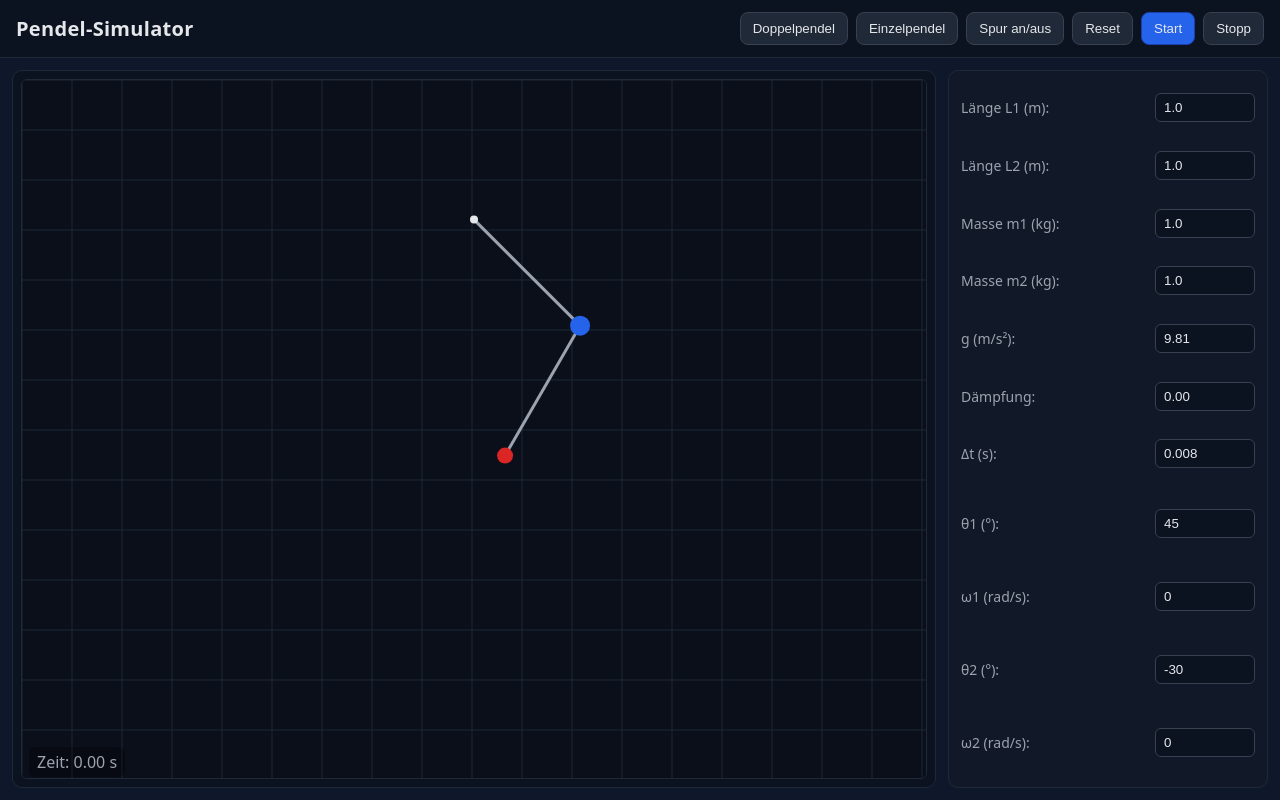
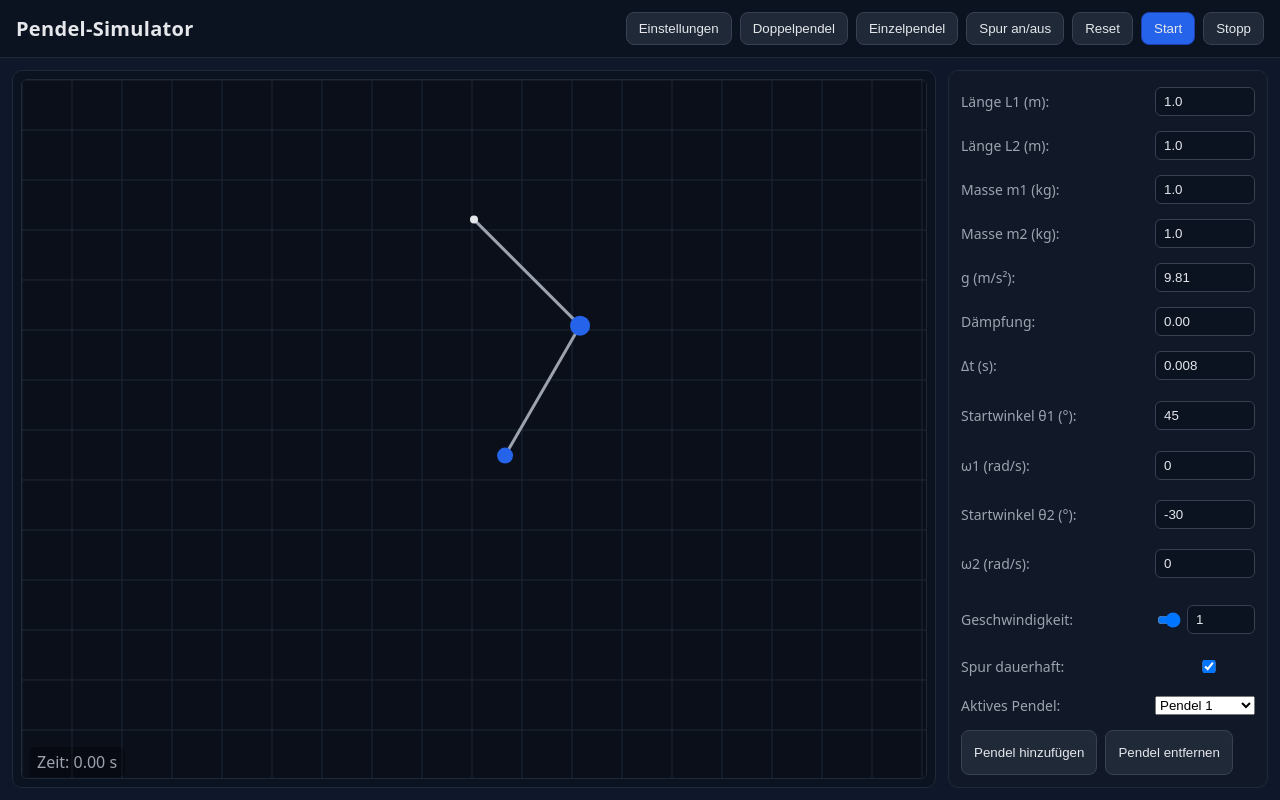
Before and after one commit to moin7111/Pendel-Simulation, a Flask app: page / in a window 1280 px wide. Run offline with Flask 3, Linux system fonts and the light colour scheme.

Commit message:
UI: collapsible settings panel, speed control; Sim: persistent trails and two-pendulum support with colored trails; inputs for precise start angles; both pendulums start/stop together

```diff
--- a/static/sim.js
+++ b/static/sim.js
@@ -1,6 +1,10 @@
 // Lightweight port of the Pendulum physics to JS with RK4 integration
 
 function clamp(value, min, max) { return Math.max(min, Math.min(max, value)); }
+
+function toRad(deg) { return deg * Math.PI / 180; }
+
+function circle(ctx, x, y, r) { ctx.beginPath(); ctx.arc(x, y, r, 0, Math.PI * 2); ctx.fill(); }
 
 const Physics = {
   singleDerivatives: (state, p) => {
@@ -59,21 +63,47 @@ const Physics = {
   }
 };
 
+function makeSystem(id, baseColor) {
+  return {
+    id,
+    state: [toRad(45), 0, toRad(-30), 0],
+    initialAngles: [toRad(45), toRad(-30)],
+    trail: [],
+    color: {
+      bob1: baseColor,
+      bob2: baseColor,
+      trailRgb: baseColor.startsWith('#') ? hexToRgb(baseColor) : { r: 51, g: 102, b: 204 }
+    }
+  };
+}
+
+function hexToRgb(hex) {
+  const v = hex.replace('#', '');
+  const bigint = parseInt(v.length === 3 ? v.split('').map(c => c + c).join('') : v, 16);
+  const r = (bigint >> 16) & 255;
+  const g = (bigint >> 8) & 255;
+  const b = bigint & 255;
+  return { r, g, b };
+}
+
 class PendulumSim {
   constructor(canvas) {
     this.canvas = canvas;
     this.ctx = canvas.getContext('2d');
-    this.state = [toRad(45), 0, toRad(-30), 0];
     this.params = { m1: 1.0, m2: 1.0, l1: 1.0, l2: 1.0, g: 9.81, damping: 0.0 };
     this.scale = 150; // px per meter
     this.mode = 'double';
-    this.trail = [];
     this.trailEnabled = true;
+    this.persistTrail = true; // trails remain until reset
     this.maxTrail = 200;
     this.running = false;
     this.time = 0;
     this.dt = 0.008;
+    this.speedFactor = 1.0;
     this.lastTs = 0;
+    this.systems = [makeSystem(0, '#2563EB')];
+    this.activeSystemIndex = 0;
+    this._lastGeom = {};
     this._bindInputs();
     this._draw();
   }
@@ -87,16 +117,71 @@ class PendulumSim {
     byId('g').addEventListener('input', setParam('g', parseFloat));
     byId('damping').addEventListener('input', setParam('damping', parseFloat));
     byId('dt').addEventListener('input', (e) => { this.dt = clamp(parseFloat(e.target.value) || 0.008, 0.001, 0.05); });
-    byId('th1').addEventListener('input', (e) => { this.state[0] = toRad(parseFloat(e.target.value) || 0); this.state[1] = 0; this._draw(); });
-    byId('w1').addEventListener('input', (e) => { this.state[1] = parseFloat(e.target.value) || 0; this._draw(); });
-    byId('th2').addEventListener('input', (e) => { this.state[2] = toRad(parseFloat(e.target.value) || 0); this.state[3] = 0; this._draw(); });
-    byId('w2').addEventListener('input', (e) => { this.state[3] = parseFloat(e.target.value) || 0; this._draw(); });
+
+    // angles/velocities apply to active pendulum
+    byId('th1').addEventListener('input', (e) => {
+      const sys = this.systems[this.activeSystemIndex];
+      sys.state[0] = toRad(parseFloat(e.target.value) || 0); sys.state[1] = 0; sys.initialAngles[0] = sys.state[0]; this._draw();
+    });
+    byId('w1').addEventListener('input', (e) => { const sys = this.systems[this.activeSystemIndex]; sys.state[1] = parseFloat(e.target.value) || 0; this._draw(); });
+    byId('th2').addEventListener('input', (e) => {
+      const sys = this.systems[this.activeSystemIndex];
+      sys.state[2] = toRad(parseFloat(e.target.value) || 0); sys.state[3] = 0; sys.initialAngles[1] = sys.state[2]; this._draw();
+    });
+    byId('w2').addEventListener('input', (e) => { const sys = this.systems[this.activeSystemIndex]; sys.state[3] = parseFloat(e.target.value) || 0; this._draw(); });
+
+    // modes apply globally
     byId('modeDouble').addEventListener('click', () => { this.mode = 'double'; this._draw(); });
     byId('modeSingle').addEventListener('click', () => { this.mode = 'single'; this._draw(); });
-    byId('toggleTrail').addEventListener('click', () => { this.trailEnabled = !this.trailEnabled; if (!this.trailEnabled) this.trail = []; });
+
+    // trails
+    byId('toggleTrail').addEventListener('click', () => { this.trailEnabled = !this.trailEnabled; /* do not clear to keep persistent until reset */ this._draw(); });
+    const persistEl = byId('persistTrail'); if (persistEl) { persistEl.addEventListener('change', (e) => { this.persistTrail = !!e.target.checked; }); }
+
+    // speed factor
+    const speedSlider = byId('speedFactor');
+    const speedNum = byId('speedFactorNum');
+    const syncSpeed = (val) => { const v = clamp(parseFloat(val) || 1, 0.1, 10); this.speedFactor = v; speedSlider.value = String(v); speedNum.value = String(v); };
+    if (speedSlider) speedSlider.addEventListener('input', (e) => syncSpeed(e.target.value));
+    if (speedNum) speedNum.addEventListener('input', (e) => syncSpeed(e.target.value));
+
+    // active pendulum selector
+    const activeSel = byId('activePendulum');
+    if (activeSel) activeSel.addEventListener('change', (e) => { this.activeSystemIndex = parseInt(e.target.value, 10) || 0; this._draw(); });
+
+    // add/remove pendulum
+    const addBtn = byId('addPendulum');
+    if (addBtn) addBtn.addEventListener('click', () => {
+      if (this.systems.length >= 2) return;
+      const sys = makeSystem(1, '#F59E0B');
+      // copy current inputs as starting values
+      const th1 = toRad(parseFloat(document.getElementById('th1').value) || 45);
+      const th2 = toRad(parseFloat(document.getElementById('th2').value) || -30);
+      sys.state = [th1, 0, th2, 0];
+      sys.initialAngles = [th1, th2];
+      this.systems.push(sys);
+      if (activeSel) { activeSel.value = '1'; this.activeSystemIndex = 1; }
+      this._draw();
+    });
+    const removeBtn = byId('removePendulum');
+    if (removeBtn) removeBtn.addEventListener('click', () => {
+      if (this.systems.length <= 1) return;
+      this.systems = [this.systems[0]];
+      if (activeSel) { activeSel.value = '0'; this.activeSystemIndex = 0; }
+      this._draw();
+    });
+
+    // collapse controls
+    const toggleControls = byId('toggleControls');
+    if (toggleControls) toggleControls.addEventListener('click', () => {
+      const aside = document.querySelector('.controls');
+      if (aside) aside.classList.toggle('collapsed');
+    });
+
     byId('startBtn').addEventListener('click', () => this.start());
     byId('stopBtn').addEventListener('click', () => this.stop());
     byId('resetBtn').addEventListener('click', () => this.reset());
+
     this.canvas.addEventListener('mousedown', (e) => this._onPointerDown(e));
     this.canvas.addEventListener('mousemove', (e) => this._onPointerMove(e));
     window.addEventListener('mouseup', () => this._onPointerUp());
@@ -115,7 +200,7 @@ class PendulumSim {
       const elapsed = (ts - this.lastTs) / 1000;
       this.lastTs = ts;
       // integrate in fixed dt steps for stability
-      let acc = elapsed;
+      let acc = elapsed * this.speedFactor;
       const stepsMax = 100;
       let steps = 0;
       while (acc > 1e-6 && steps < stepsMax) {
@@ -129,17 +214,20 @@ class PendulumSim {
   }
   stop() { this.running = false; }
   reset() {
-    this.trail = [];
+    // clear trails
+    this.systems.forEach((sys) => { sys.trail = []; sys.state = [sys.initialAngles[0], 0, sys.initialAngles[1], 0]; });
     this.time = 0;
-    this.state = [toRad(45), 0, toRad(-30), 0];
     this._draw();
   }
   _step(dt) {
     const deriv = this.mode === 'double' ? Physics.doubleDerivatives : Physics.singleDerivatives;
-    const state = this.mode === 'double' ? this.state : this.state.slice(0,2);
-    const next = Physics.rk4Step(state, dt, this.params, deriv);
-    if (this.mode === 'double') this.state = next; else this.state = [next[0], next[1], this.state[2], this.state[3]];
-    this.state = Physics.normalizeAngles(this.state);
+    for (let i = 0; i < this.systems.length; i++) {
+      const sys = this.systems[i];
+      const stateLocal = this.mode === 'double' ? sys.state : sys.state.slice(0, 2);
+      const next = Physics.rk4Step(stateLocal, dt, this.params, deriv);
+      if (this.mode === 'double') sys.state = next; else sys.state = [next[0], next[1], sys.state[2], sys.state[3]];
+      sys.state = Physics.normalizeAngles(sys.state);
+    }
     this.time += dt;
     this._draw();
   }
@@ -163,50 +251,54 @@ class PendulumSim {
     // origin and geometry
     const originX = w / 2; const originY = h * 0.2;
     const l1 = this.params.l1 * this.scale; const l2 = this.params.l2 * this.scale;
+    this._lastGeom = {};
+    for (let i = 0; i < this.systems.length; i++) {
+      const sys = this.systems[i];
       let x1, y1, x2, y2;
       if (this.mode === 'double') {
-      const [th1, , th2] = this.state;
+        const [th1, , th2] = sys.state;
         x1 = originX + l1 * Math.sin(th1);
         y1 = originY + l1 * Math.cos(th1);
         x2 = x1 + l2 * Math.sin(th2);
         y2 = y1 + l2 * Math.cos(th2);
       } else {
-      const [th1] = this.state;
+        const [th1] = sys.state;
         x1 = originX + l1 * Math.sin(th1);
         y1 = originY + l1 * Math.cos(th1);
         x2 = x1; y2 = y1;
       }
-    // trail
+      this._lastGeom[sys.id] = { originX, originY, x1, y1, l1, l2, x2, y2 };
+
+      // trail per system
       if (this.trailEnabled) {
-      this.trail.push([x2, y2]);
-      if (this.trail.length > this.maxTrail) this.trail.shift();
-      for (let i = 1; i < this.trail.length; i++) {
-        const alpha = 0.3 + 0.7 * (i / this.trail.length);
-        ctx.strokeStyle = `rgba(51,102,204,${alpha.toFixed(3)})`;
+        sys.trail.push([x2, y2]);
+        if (!this.persistTrail && sys.trail.length > this.maxTrail) sys.trail.shift();
+        for (let t = 1; t < sys.trail.length; t++) {
+          const alpha = 0.25 + 0.75 * (t / sys.trail.length);
+          const { r, g, b } = sys.color.trailRgb;
+          ctx.strokeStyle = `rgba(${r},${g},${b},${alpha.toFixed(3)})`;
           ctx.lineWidth = 2;
           ctx.beginPath();
-        ctx.moveTo(this.trail[i-1][0], this.trail[i-1][1]);
-        ctx.lineTo(this.trail[i][0], this.trail[i][1]);
+          ctx.moveTo(sys.trail[t-1][0], sys.trail[t-1][1]);
+          ctx.lineTo(sys.trail[t][0], sys.trail[t][1]);
           ctx.stroke();
         }
-    } else {
-      this.trail = [];
       }
+
       // rods
       ctx.strokeStyle = '#9ca3af';
       ctx.lineWidth = 3;
       ctx.beginPath();
       ctx.moveTo(originX, originY); ctx.lineTo(x1, y1); ctx.stroke();
       if (this.mode === 'double') { ctx.beginPath(); ctx.moveTo(x1, y1); ctx.lineTo(x2, y2); ctx.stroke(); }
-    // bobs
-    ctx.fillStyle = '#2563EB';
-    circle(ctx, x1, y1, 10);
-    if (this.mode === 'double') { ctx.fillStyle = '#DC2626'; circle(ctx, x2, y2, 8); }
+      // bobs colored by system
+      ctx.fillStyle = sys.color.bob1; circle(ctx, x1, y1, 10);
+      if (this.mode === 'double') { ctx.fillStyle = sys.color.bob2; circle(ctx, x2, y2, 8); }
+    }
     // origin
     ctx.fillStyle = '#e5e7eb'; circle(ctx, originX, originY, 4);
     // time
     document.getElementById('timeValue').textContent = this.time.toFixed(2);
-    this._lastGeom = { originX, originY, x1, y1, l1, l2 };
   }
   _onPointerDown(e) {
     this._dragging = this._hitTest(e);
@@ -216,20 +308,26 @@ class PendulumSim {
     const rect = this.canvas.getBoundingClientRect();
     const px = (e.clientX - rect.left);
     const py = (e.clientY - rect.top);
-    const { originX, originY, x1, y1, l1 } = this._lastGeom || {};
-    if (!originX) return;
+    const { sysId, part } = this._dragging;
+    const geom = this._lastGeom[sysId] || {};
+    const { originX, originY, l1 } = geom;
+    if (originX == null) return;
     const angleFrom = (ox, oy, tx, ty) => Math.atan2(tx - ox, ty - oy);
-    if (this._dragging === 'bob1') {
+    const sys = this.systems.find(s => s.id === sysId);
+    if (!sys) return;
+    if (part === 'bob1') {
       const th1 = angleFrom(originX, originY, px, py);
-      this.state[0] = th1; this.state[1] = 0;
-    } else if (this._dragging === 'bob2' && this.mode === 'double') {
-      const th1 = this.state[0];
+      sys.state[0] = th1; sys.state[1] = 0;
+      sys.initialAngles[0] = th1;
+    } else if (part === 'bob2' && this.mode === 'double') {
+      const th1 = sys.state[0];
       const nx1 = originX + l1 * Math.sin(th1);
-      const ny1 = originY + l1 * Math.cos(th1);
+      const ny1 = geom.originY + l1 * Math.cos(th1);
       const th2 = angleFrom(nx1, ny1, px, py);
-      this.state[2] = th2; this.state[3] = 0;
+      sys.state[2] = th2; sys.state[3] = 0;
+      sys.initialAngles[1] = th2;
     }
-    this.state = Physics.normalizeAngles(this.state);
+    sys.state = Physics.normalizeAngles(sys.state);
     this._draw();
   }
   _onPointerUp() { this._dragging = null; }
@@ -237,20 +335,22 @@ class PendulumSim {
     const rect = this.canvas.getBoundingClientRect();
     const px = (e.clientX - rect.left);
     const py = (e.clientY - rect.top);
-    const { x1, y1 } = this._lastGeom || {};
-    if (!x1) return null;
     const dist2 = (ax, ay, bx, by) => (ax-bx)*(ax-bx) + (ay-by)*(ay-by);
-    if (this.mode === 'double' && this.trail.length > 0) {
-      const [x2, y2] = this.trail[this.trail.length - 1];
-      if (dist2(px, py, x2, y2) < 20*20) return 'bob2';
-    }
-    if (dist2(px, py, x1, y1) < 20*20) return 'bob1';
-    return null;
+    let best = null; let bestD = Infinity;
+    for (let i = 0; i < this.systems.length; i++) {
+      const sys = this.systems[i];
+      const g = this._lastGeom[sys.id];
+      if (!g) continue;
+      const d1 = dist2(px, py, g.x1, g.y1);
+      if (d1 < bestD && d1 < 20*20) { bestD = d1; best = { sysId: sys.id, part: 'bob1' }; }
+      if (this.mode === 'double') {
+        const d2 = dist2(px, py, g.x2, g.y2);
+        if (d2 < bestD && d2 < 20*20) { bestD = d2; best = { sysId: sys.id, part: 'bob2' }; }
       }
     }
-
-function circle(ctx, x, y, r) { ctx.beginPath(); ctx.arc(x, y, r, 0, Math.PI * 2); ctx.fill(); }
-function toRad(deg) { return deg * Math.PI / 180; }
+    return best;
+  }
+}
 
 window.addEventListener('DOMContentLoaded', () => {
   const canvas = document.getElementById('pendulumCanvas');
--- a/static/styles.css
+++ b/static/styles.css
@@ -11,7 +11,10 @@ nav { display: flex; gap: 8px; flex-wrap: wrap; }
 .canvas-wrap { position: relative; background: #0b1220; border: 1px solid #1f2937; border-radius: 10px; padding: 8px; display: flex; align-items: center; justify-content: center; }
 canvas { background: #0a0f1a; width: 100%; height: 100%; max-height: 100%; border-radius: 6px; border: 1px solid #1f2937; }
 .time-display { position: absolute; left: 16px; bottom: 10px; color: var(--muted); background: rgba(0,0,0,.3); padding: 4px 8px; border-radius: 6px; font-variant-numeric: tabular-nums; }
-.controls { background: var(--panel); border: 1px solid #1f2937; border-radius: 10px; padding: 12px; display: grid; gap: 12px; overflow: auto; }
+.controls { background: var(--panel); border: 1px solid #1f2937; border-radius: 10px; padding: 12px; display: grid; gap: 12px; overflow: auto; transition: max-height .25s ease, padding .25s ease, border-color .25s ease; max-height: 100%; }
+.controls.collapsed { max-height: 0; padding: 0 12px; border-color: transparent; overflow: hidden; }
 .control-group { display: grid; gap: 8px; }
 label { display: grid; grid-template-columns: 1fr 100px; gap: 8px; align-items: center; font-size: 14px; color: var(--muted); }
 input { width: 100%; background: #0b1220; color: var(--text); border: 1px solid #374151; border-radius: 6px; padding: 6px 8px; }
+.range-wrap { display: grid; grid-template-columns: 1fr 68px; gap: 8px; align-items: center; }
+.row { display: flex; gap: 8px; }
--- a/templates/index.html
+++ b/templates/index.html
@@ -10,6 +10,7 @@
     <header class="app-header">
       <h1>Pendel‑Simulator</h1>
       <nav>
+        <button id="toggleControls" class="btn">Einstellungen</button>
         <button id="modeDouble" class="btn">Doppelpendel</button>
         <button id="modeSingle" class="btn">Einzelpendel</button>
         <button id="toggleTrail" class="btn">Spur an/aus</button>
@@ -35,10 +36,29 @@
           <label>Δt (s): <input id="dt" type="number" step="0.001" value="0.008" /></label>
         </div>
         <div class="control-group">
-          <label>θ1 (°): <input id="th1" type="number" step="1" value="45" /></label>
+          <label>Startwinkel θ1 (°): <input id="th1" type="number" step="1" value="45" /></label>
           <label>ω1 (rad/s): <input id="w1" type="number" step="0.1" value="0" /></label>
-          <label>θ2 (°): <input id="th2" type="number" step="1" value="-30" /></label>
+          <label>Startwinkel θ2 (°): <input id="th2" type="number" step="1" value="-30" /></label>
           <label>ω2 (rad/s): <input id="w2" type="number" step="0.1" value="0" /></label>
+        </div>
+        <div class="control-group">
+          <label>Geschwindigkeit:
+            <span class="range-wrap">
+              <input id="speedFactor" type="range" min="0.1" max="10" step="0.1" value="1" />
+              <input id="speedFactorNum" type="number" min="0.1" max="10" step="0.1" value="1" />
+            </span>
+          </label>
+          <label>Spur dauerhaft: <input id="persistTrail" type="checkbox" checked /></label>
+          <label>Aktives Pendel:
+            <select id="activePendulum">
+              <option value="0">Pendel 1</option>
+              <option value="1">Pendel 2</option>
+            </select>
+          </label>
+          <div class="row">
+            <button id="addPendulum" class="btn">Pendel hinzufügen</button>
+            <button id="removePendulum" class="btn">Pendel entfernen</button>
+          </div>
         </div>
       </aside>
     </main>
```
Lines whose indentation alone changed are shown as unchanged.
